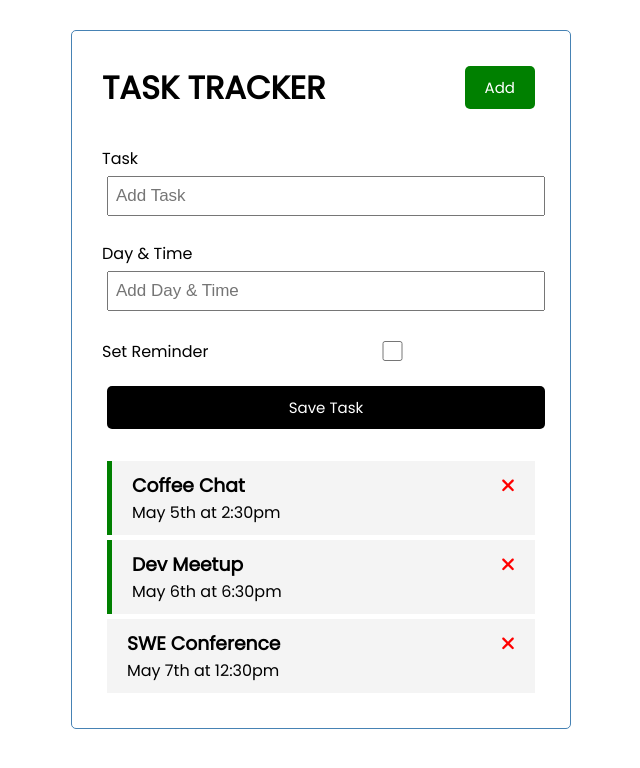
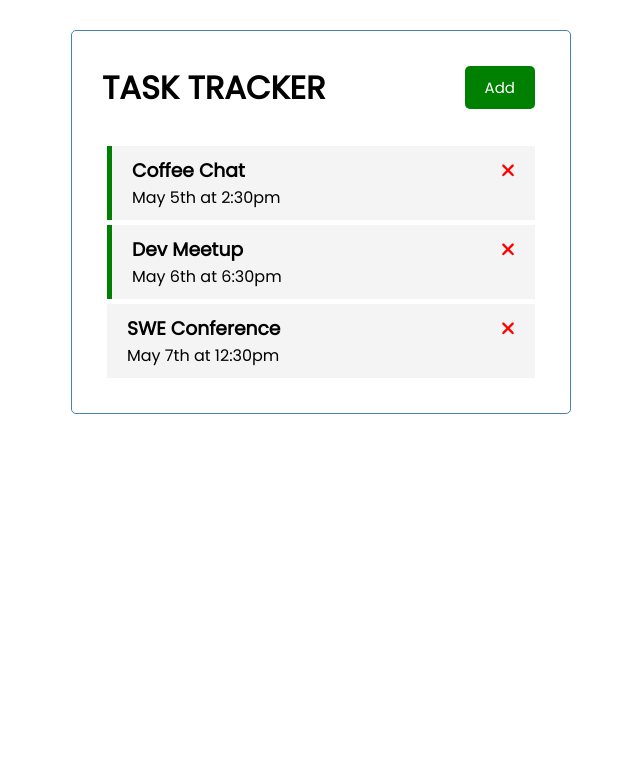
Before and after one commit to JawaraGordon/angular-task-tracker, an Angular app: page / in a window 1280 px wide. Shown: the top 768 px of the page, without its empty margins (319-959 px from the left). Built offline with nearby package versions, Linux system fonts and the light colour scheme; data requests are answered from the project's data file.

Commit message:
imported Router and Routes modules, added router-outlet to app-component.html

```diff
--- a/src/app/app.component.html
+++ b/src/app/app.component.html
@@ -1,4 +1,5 @@
 <div class="container">
   <app-header></app-header>
-  <app-tasks></app-tasks>
+  <!-- adding home page route -->
+  <router-outlet></router-outlet>
 </div>
--- a/src/app/app.module.ts
+++ b/src/app/app.module.ts
@@ -3,6 +3,7 @@ import { BrowserModule } from '@angular/platform-browser';
 import { FontAwesomeModule } from '@fortawesome/angular-fontawesome';
 import {HttpClientModule} from '@angular/common/http'
 import {FormsModule} from '@angular/forms';
+import {Router, RouterModule, Routes} from '@angular/router';
 
 import { AppComponent } from './app.component';
 import { HeaderComponent } from './components/header/header.component';
@@ -11,6 +12,13 @@ import { TasksComponent } from './components/tasks/tasks.component';
 import { TaskItemComponent } from './components/task-item/task-item.component';
 import { AddTaskComponent } from './components/add-task/add-task.component';
 
+
+const appRoutes: Routes = [
+  {
+    path: '',
+    component: TasksComponent
+  }
+]
 
 @NgModule({
   declarations: [
@@ -25,7 +33,8 @@ import { AddTaskComponent } from './components/add-task/add-task.component';
     BrowserModule,
     FontAwesomeModule,
     HttpClientModule,
-    FormsModule
+    FormsModule,
+    RouterModule.forRoot(appRoutes, {enableTracing: true})
   ],
   providers: [],
   bootstrap: [AppComponent]
--- a/src/app/components/add-task/add-task.component.html
+++ b/src/app/components/add-task/add-task.component.html
@@ -1,4 +1,4 @@
-<form class="add-form" (ngSubmit)="onSubmit()">
+<form *ngIf="showAddTask" class="add-form" (ngSubmit)="onSubmit()">
   <!-- ngSubmit handles prevent default -->
   <div class="form-control">
     <label for="text">Task</label>
--- a/src/app/components/add-task/add-task.component.ts
+++ b/src/app/components/add-task/add-task.component.ts
@@ -1,5 +1,7 @@
 import { Component, OnInit, Output, EventEmitter } from '@angular/core';
 import {Task} from '../../Task'
+import {UiService} from '../../services/ui.service'
+import {Subscription} from 'rxjs'
 @Component({
   selector: 'app-add-task',
   templateUrl: './add-task.component.html',
@@ -10,8 +12,12 @@ export class AddTaskComponent implements OnInit{
   text: string;
   day: string;
   reminder: boolean = false;
+  showAddTask: boolean = false
+  subscription: Subscription;
 
-  constructor(){}
+  constructor(private uiService: UiService) {
+    this.subscription = this.uiService.onToggle().subscribe(value => this.showAddTask = value)
+  }
 
   ngOnInit(): void {}
 
```
